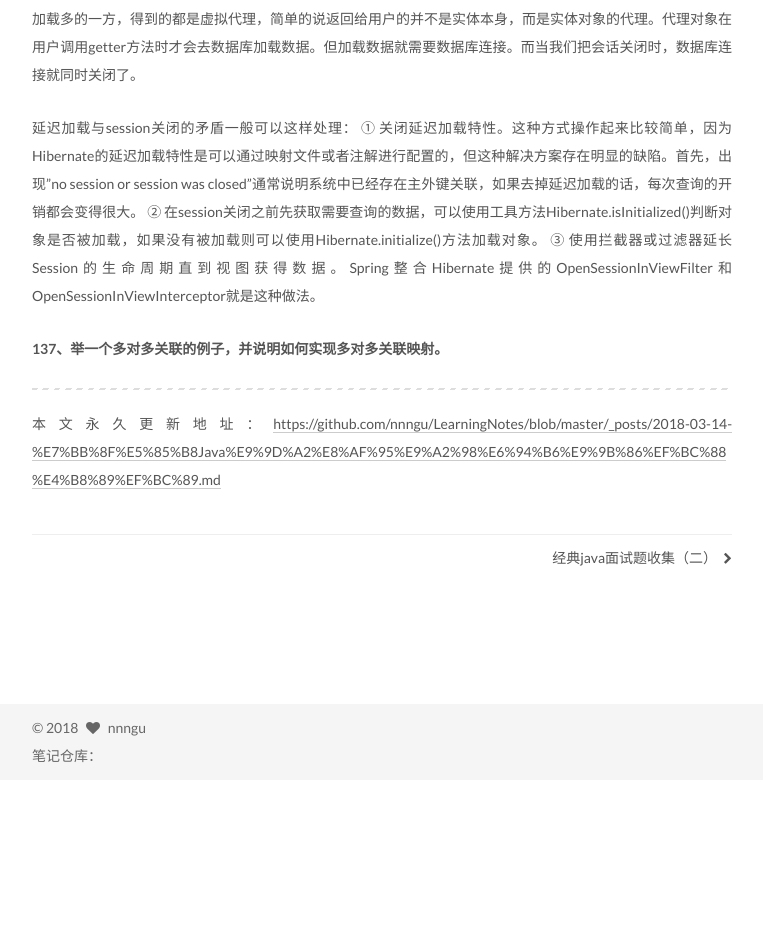
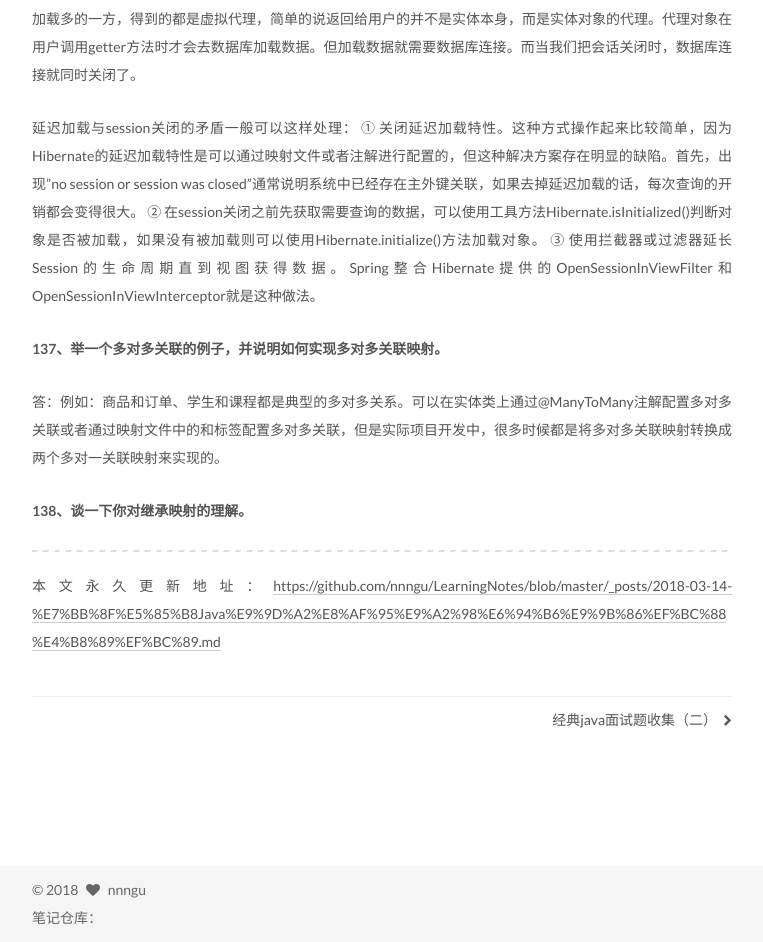
Before and after one commit to nnngu/LearningNotes, a Jekyll site: the page built from _posts/2018-03-14-经典Java面试题收集（三）.md, in a window 1280 px wide. Shown: the part 4427-5369 px from the top of the page, without its empty margins (258-1021 px from the left). Built offline with Jekyll 4.4.1, drawn with Linux system fonts in a browser that asks for light colours; before the commit the page ends 5207 px from its top, so only the background shows below that; grey boxes are pictures that could not be loaded.

Commit message:
修改文件: _posts/2018-03-14-经典Java面试题收集（三）.md

```diff
--- a/_posts/2018-03-14-经典Java面试题收集（三）.md
+++ b/_posts/2018-03-14-经典Java面试题收集（三）.md
@@ -100,6 +100,9 @@ Hibernate支持悲观锁和乐观锁两种锁机制。悲观锁，顾名思义
 
 **137、举一个多对多关联的例子，并说明如何实现多对多关联映射。**
 
+答：例如：商品和订单、学生和课程都是典型的多对多关系。可以在实体类上通过@ManyToMany注解配置多对多关联或者通过映射文件中的和标签配置多对多关联，但是实际项目开发中，很多时候都是将多对多关联映射转换成两个多对一关联映射来实现的。
+
+**138、谈一下你对继承映射的理解。**
 
 
 
```
